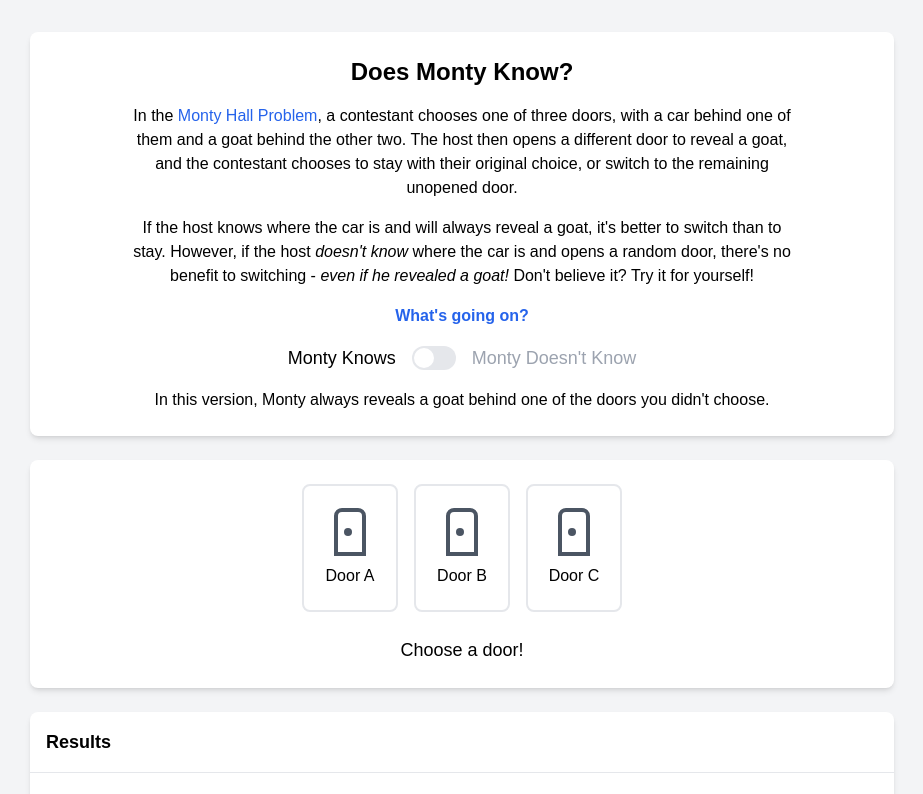
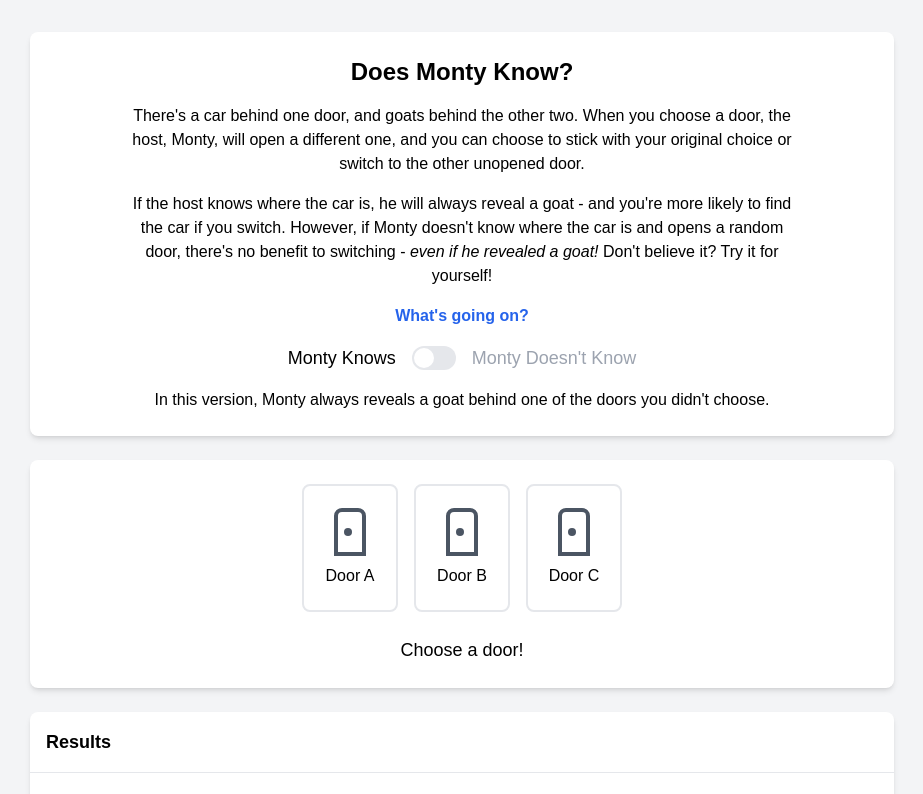
Before and after one commit to bbctol/does-monty-know, a Next.js app: page / in a window 1280 px wide. Shown: the top 794 px of the page, without its empty margins (178-1101 px from the left). Built offline with nearby package versions, Linux system fonts and the light colour scheme.

Commit message:
Update index.js

```diff
--- a/pages/index.js
+++ b/pages/index.js
@@ -258,13 +258,11 @@ const MontyHallSimulator = () => {
 
             <div className="text-center max-w-2xl space-y-4">
               <p>
-                In the <a href="https://en.wikipedia.org/wiki/Monty_Hall_problem" target="_blank" rel="noopener" className="text-blue-600 hover:underline">Monty Hall Problem</a>, a
-                contestant chooses one of three doors, with a car behind one of them and a goat behind the other two. The host then opens a different door to reveal a goat, and the
-                contestant chooses to stay with their original choice, or switch to the remaining unopened door.
+                There's a car behind one door, and goats behind the other two. When you choose a door, the host, Monty, will open a different one, and you can choose to stick with your original choice or switch to the other unopened door.
               </p>
               <p>
-                If the host knows where the car is and will always reveal a goat, it's better to switch than to stay. However, if
-                the host <em>doesn't know</em> where the car is and opens a random door, there's no benefit to switching - <em>even if he revealed a goat!</em> Don't
+                If the host knows where the car is, he will always reveal a goat - and you're more likely to find the car if you switch. However, if
+                Monty doesn't know where the car is and opens a random door, there's no benefit to switching - <em>even if he revealed a goat!</em> Don't
                 believe it? Try it for yourself!
               </p>
               <p><Link href="/explanation" className="text-blue-600 font-bold hover:underline">What's going on?</Link>
```
